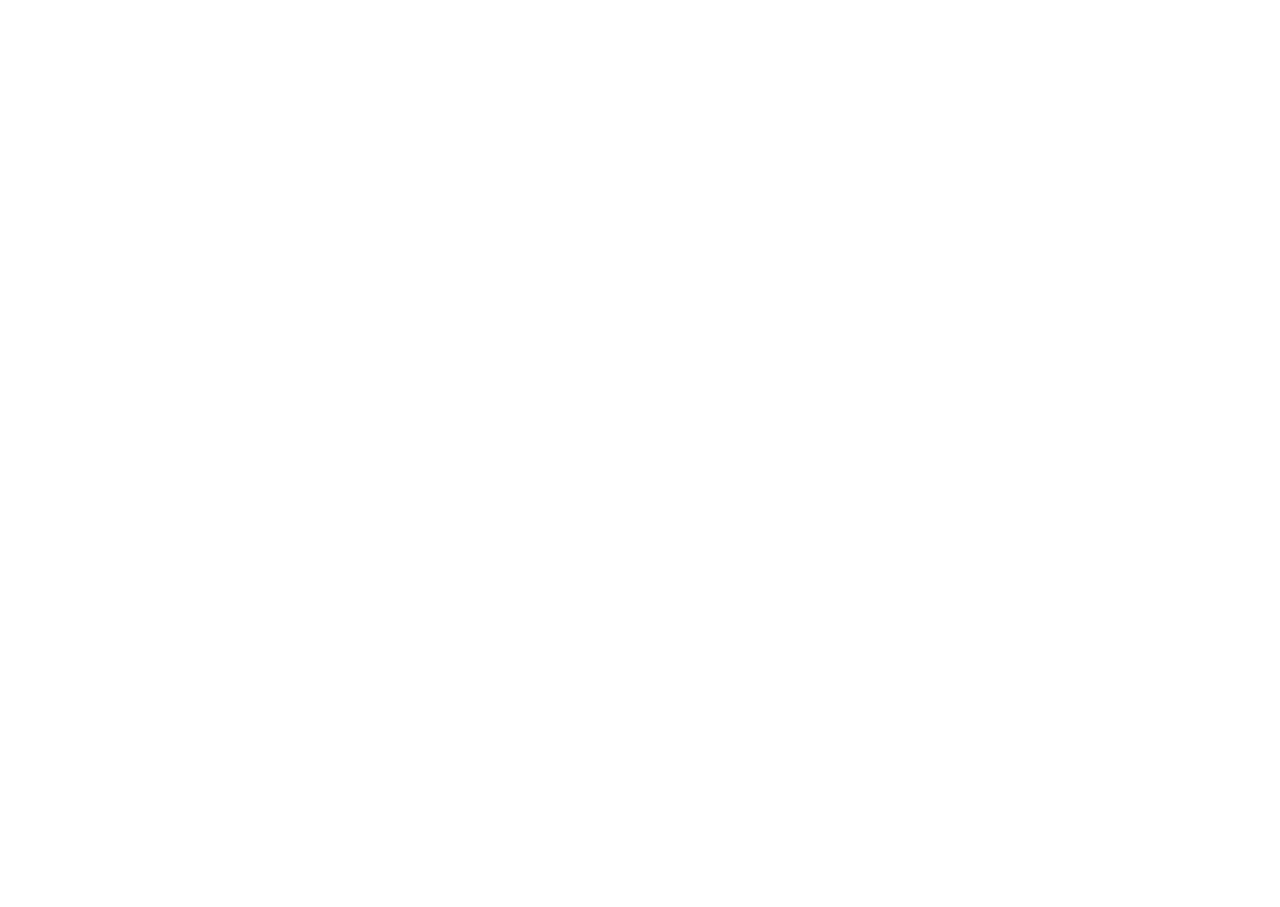
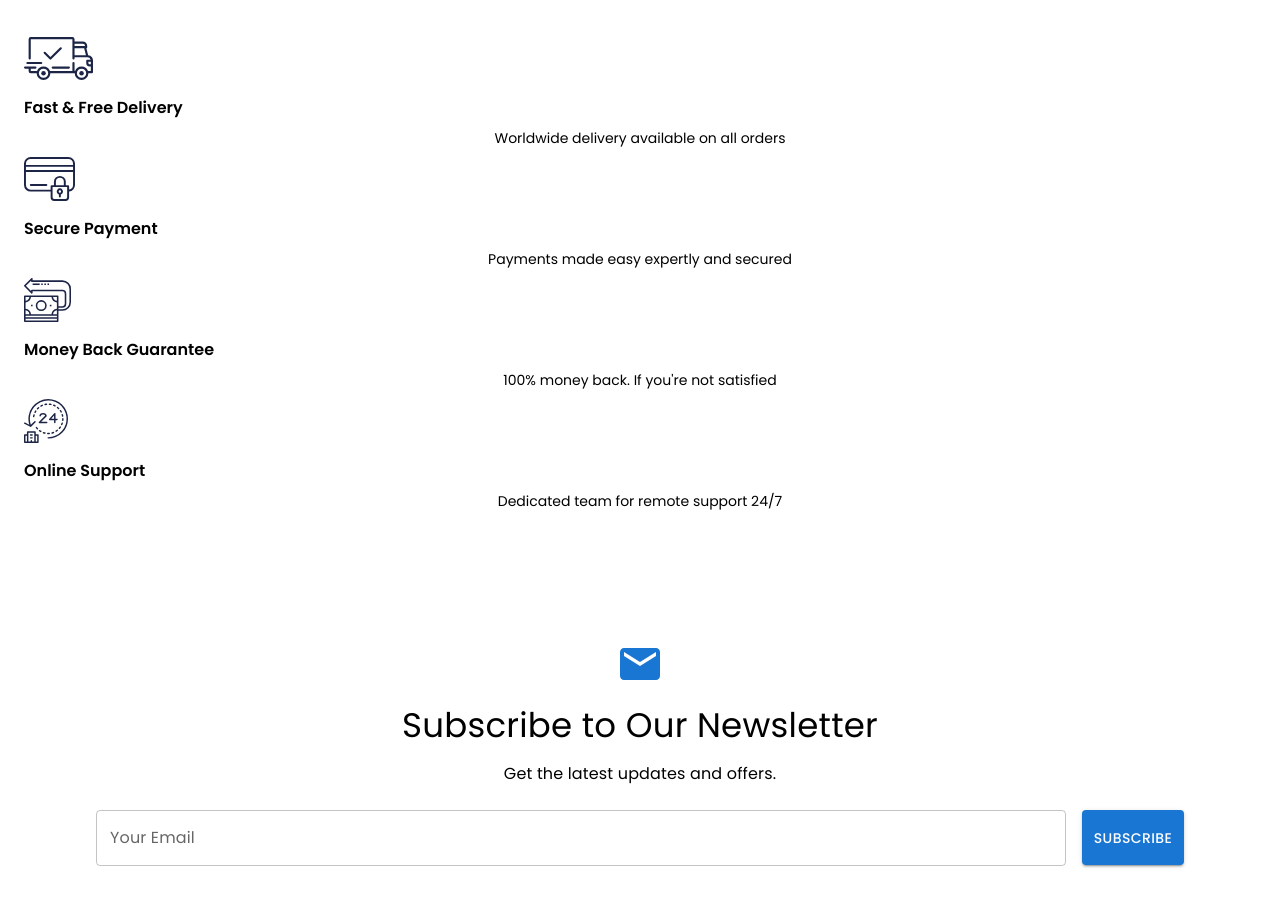
Before and after one commit to hasanbut17314/E-commerce-Reactjs, a React (Vite) app: page / in a window 1280 px wide. Shown: the part 1528-2435 px from the top of the page. Before the commit the page ends 1557 px from the top, so only its background shows below. Built offline with nearby package versions, Linux system fonts and the light colour scheme.

Commit message:
created newsletter and services components

```diff
--- a/src/App.css
+++ b/src/App.css
@@ -46,6 +46,20 @@
     padding: 12px 14px;
 }
 
+.service h5 {
+    font-weight: 600;
+    margin: 8px 0;
+}
+
+.service img {
+    padding: 8px 0;
+}
+
+.service p {
+    text-align: center;
+    font-size: 14px;
+}
+
 @media screen and (max-width: 600px) {
     .featuredSlider .slick-prev {
         left: 0 !important;
--- /dev/null
+++ b/src/components/Newsletter.jsx
@@ -0,0 +1,88 @@
+import React from 'react';
+import { Container, Typography, TextField, Button, Box, useTheme } from '@mui/material';
+import { Email } from '@mui/icons-material';
+import { styled } from '@mui/system';
+
+const NewsletterContainer = styled(Box)(({ theme }) => ({
+  backgroundColor: theme.palette.background.paper,
+  padding: theme.spacing(4),
+  textAlign: 'center',
+  borderRadius: theme.shape.borderRadius,
+  marginTop: theme.spacing(4),
+  [theme.breakpoints.down('sm')]: {
+    padding: theme.spacing(2),
+  },
+}));
+
+const NewsletterIcon = styled(Email)(({ theme }) => ({
+  fontSize: '3rem',
+  marginBottom: theme.spacing(2),
+  color: theme.palette.primary.main,
+}));
+
+const NewsletterTitle = styled(Typography)(({ theme }) => ({
+  marginBottom: theme.spacing(2),
+  [theme.breakpoints.down('sm')]: {
+    fontSize: '1.5rem',
+  },
+}));
+
+const NewsletterDescription = styled(Typography)(({ theme }) => ({
+  marginBottom: theme.spacing(3),
+  [theme.breakpoints.down('sm')]: {
+    fontSize: '1rem',
+  },
+}));
+
+const NewsletterForm = styled('form')(({ theme }) => ({
+  display: 'flex',
+  flexDirection: 'column',
+  alignItems: 'center',
+  [theme.breakpoints.up('sm')]: {
+    flexDirection: 'row',
+    justifyContent: 'center',
+  },
+}));
+
+const NewsletterTextField = styled(TextField)(({ theme }) => ({
+  marginBottom: theme.spacing(2),
+  [theme.breakpoints.up('sm')]: {
+    marginBottom: 0,
+    marginRight: theme.spacing(2),
+  },
+}));
+
+const NewsletterButton = styled(Button)(({ theme }) => ({
+  [theme.breakpoints.up('sm')]: {
+    height: '55px',
+  },
+}));
+
+const Newsletter = () => {
+  const theme = useTheme();
+
+  return (
+    <Container sx={{ mt: { xs: 8, sm: 12 }, mb: 4 }}>
+      <NewsletterContainer theme={theme}>
+        <NewsletterIcon theme={theme} />
+        <NewsletterTitle variant="h4" theme={theme}>Subscribe to Our Newsletter</NewsletterTitle>
+        <NewsletterDescription variant="body1" theme={theme}>
+          Get the latest updates and offers.
+        </NewsletterDescription>
+        <NewsletterForm theme={theme}>
+          <NewsletterTextField
+            label="Your Email"
+            variant="outlined"
+            fullWidth
+            theme={theme}
+          />
+          <NewsletterButton variant="contained" color="primary" theme={theme}>
+            Subscribe
+          </NewsletterButton>
+        </NewsletterForm>
+      </NewsletterContainer>
+    </Container>
+  );
+};
+
+export default Newsletter;
--- a/src/pages/Home.jsx
+++ b/src/pages/Home.jsx
@@ -1,8 +1,13 @@
 import React from 'react'
 import Banner from '../components/Banner'
-import { Container } from '@mui/material'
+import { Container, Divider } from '@mui/material'
 import FeaturedProducts from '../components/featuredProducts'
 import PopularCategories from '../components/popularCategory'
+import Newsletter from '../components/Newsletter'
+import s1 from '../assets/service_img/delivery.svg'
+import s2 from '../assets/service_img/payment.svg'
+import s3 from '../assets/service_img/moneyback.svg'
+import s4 from '../assets/service_img/support.svg'
 
 function Home() {
   return (
@@ -11,9 +16,40 @@
       <Container maxWidth="xl">
         <FeaturedProducts />
         <PopularCategories />
-        <div>
-
+        <div className='service flex flex-wrap lg:flex-nowrap mb-4 mt-8 sm:mt-24 justify-center'>
+          <div className='flex flex-col items-center justify-center px-6 lg:py-0 py-5'>
+            <img src={s1} alt="" />
+            <h5>Fast & Free Delivery</h5>
+            <p>
+              Worldwide delivery available on all orders
+            </p>
+          </div>
+          <Divider orientation="vertical" flexItem sx={{ display: { xs: 'none', lg: 'flex' } }} />
+          <div className='flex flex-col items-center justify-center px-6 lg:py-0 py-5'>
+            <img src={s2} alt="" />
+            <h5>Secure Payment</h5>
+            <p>
+              Payments made easy expertly and secured
+            </p>
+          </div>
+          <Divider orientation="vertical" flexItem sx={{ display: { xs: 'none', lg: 'flex' } }} />
+          <div className='flex flex-col items-center justify-center px-6 lg:py-0 py-5'>
+            <img src={s3} alt="" />
+            <h5>Money Back Guarantee</h5>
+            <p>
+              100% money back. If you're not satisfied
+            </p>
+          </div>
+          <Divider orientation="vertical" flexItem sx={{ display: { xs: 'none', lg: 'flex' } }} />
+          <div className='flex flex-col items-center justify-center px-6 lg:py-0 py-5'>
+            <img src={s4} alt="" />
+            <h5>Online Support</h5>
+            <p>
+              Dedicated team for remote support 24/7
+            </p>
+          </div>
         </div>
+        <Newsletter />
       </Container>
     </>
   )
```
Also changed, not shown: src/components/Footer.jsx (added).
